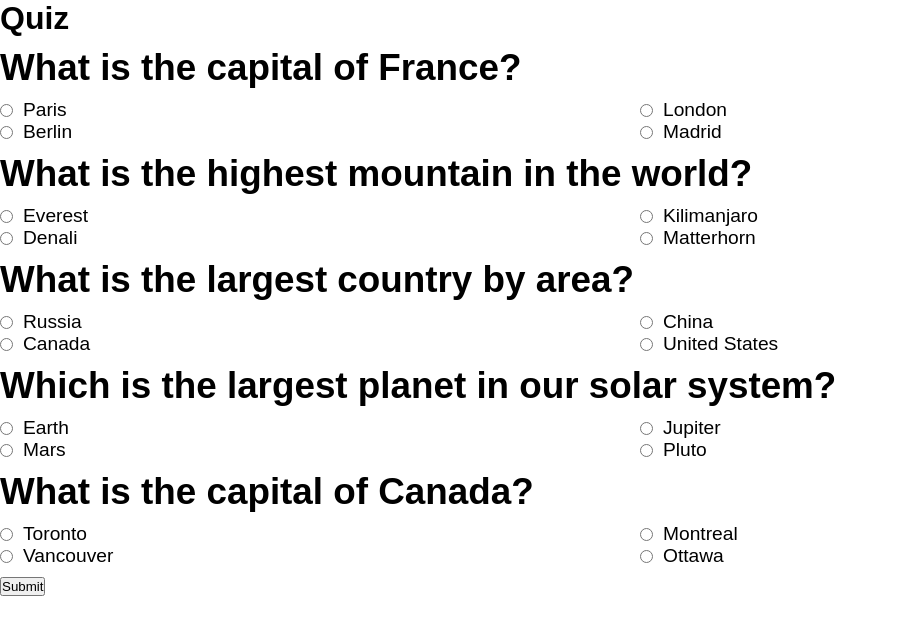
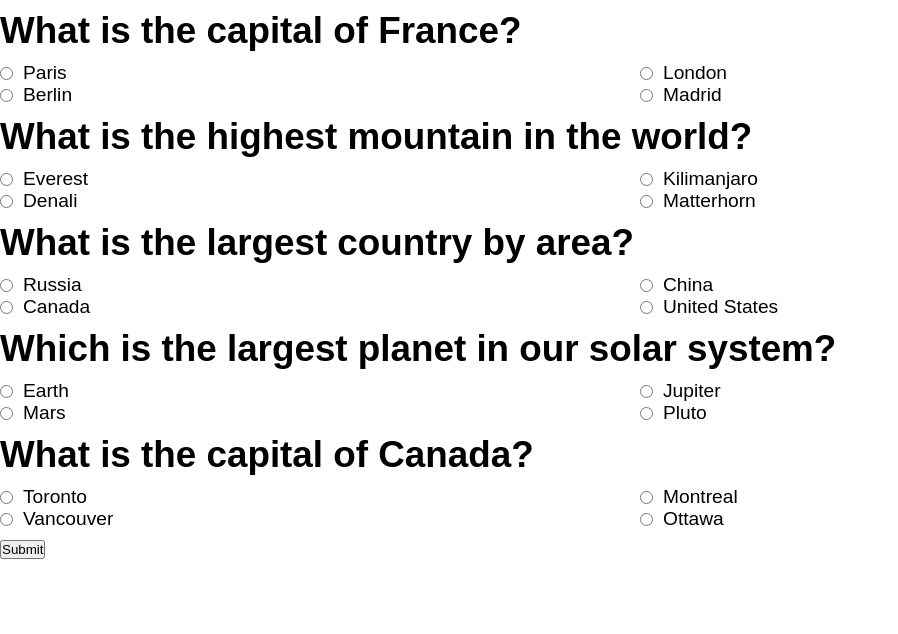
Before and after one commit to acciojob/quiz-with-session-CasteAwayy, a website: page main.html in a window 1280 px wide. Shown: the whole page, without its empty margins (0-898 px from the left). Drawn offline with Linux system fonts and the light colour scheme.

```diff
--- a/main.html
+++ b/main.html
@@ -7,7 +7,6 @@
 
   <body>
     <!-- do not change this code -->
-    <h1>Quiz</h1>
     <div id="questions"></div>
     <button id="submit">Submit</button>
     <div id="score"></div>
```
